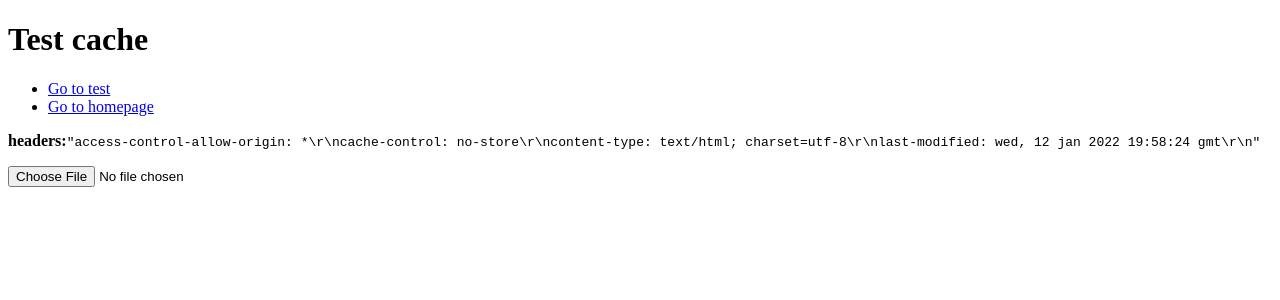
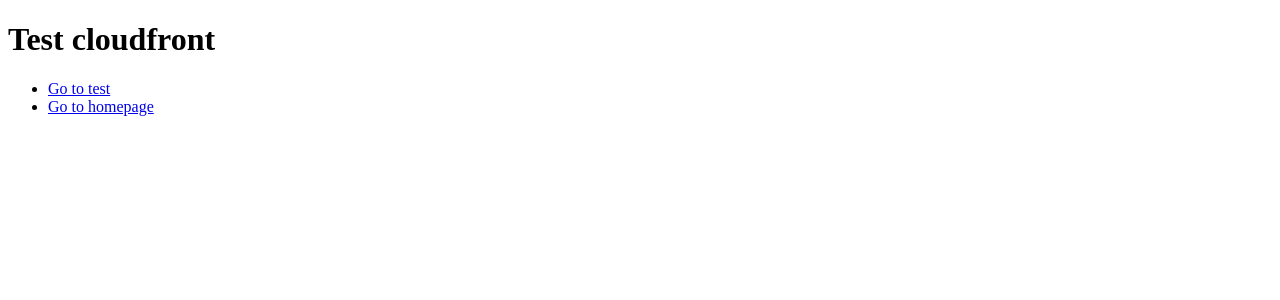
Before and after one commit to Corea98/ci-cd-aws-s3, an Angular app in the folder frontend/: page / in a window 1280 px wide. Shown: the top 300 px of the page. Built offline with nearby package versions, Linux system fonts and the light colour scheme.

Commit message:
test: cloudfront

```diff
--- a/frontend/src/app/app.component.html
+++ b/frontend/src/app/app.component.html
@@ -1,4 +1,4 @@
-<h1>Test cache</h1>
+<h1>Test cloudfront</h1>
 
 <nav>
   <ul>
@@ -7,11 +7,11 @@
   </ul>
 </nav>
 
-<p>
+<!-- <p>
   <b>headers:</b>
   <code>{{headers}}</code>
 </p>
 
 <input type="file" accept="image/png, image/jpeg" />
 
-<router-outlet></router-outlet>
+<router-outlet></router-outlet> -->
```
